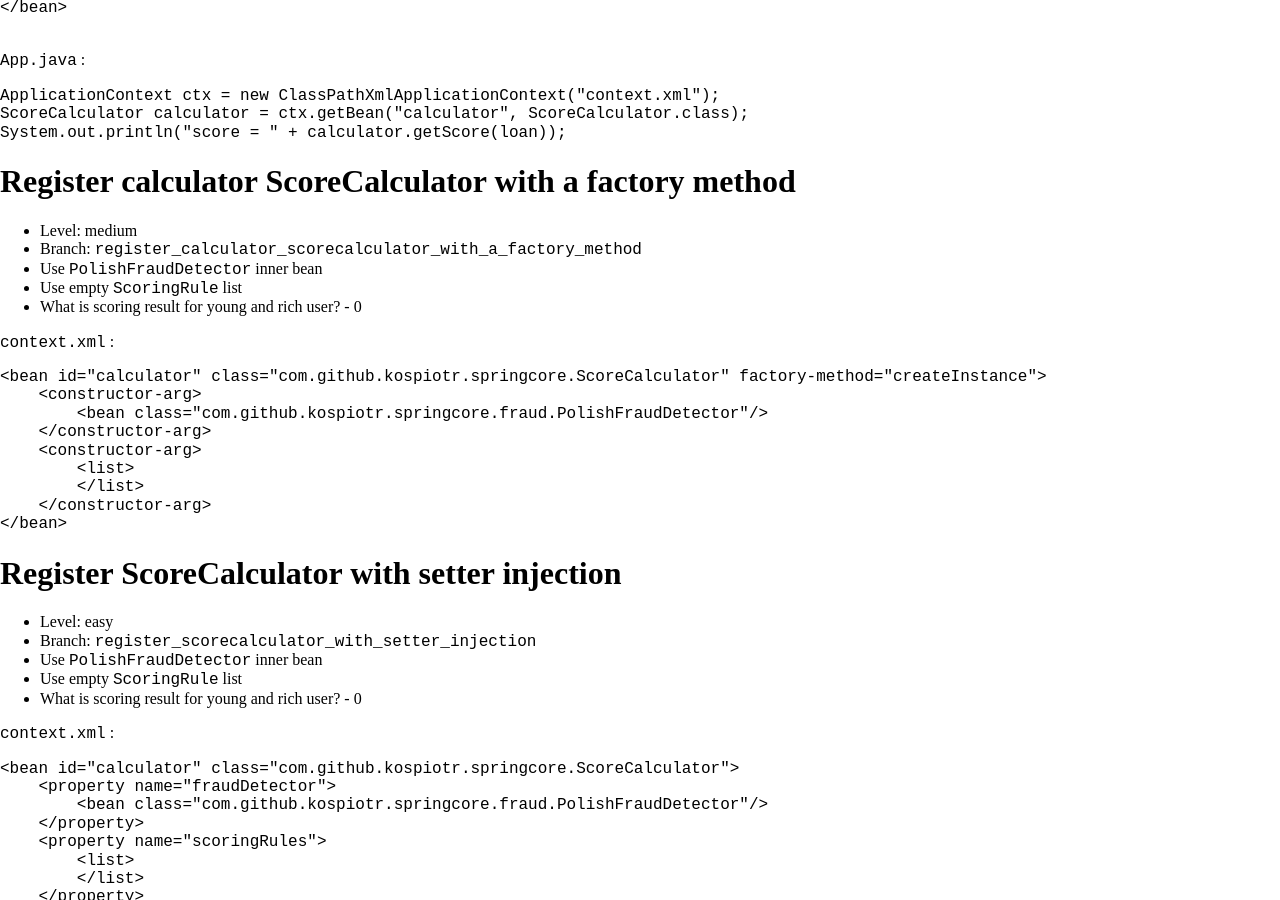
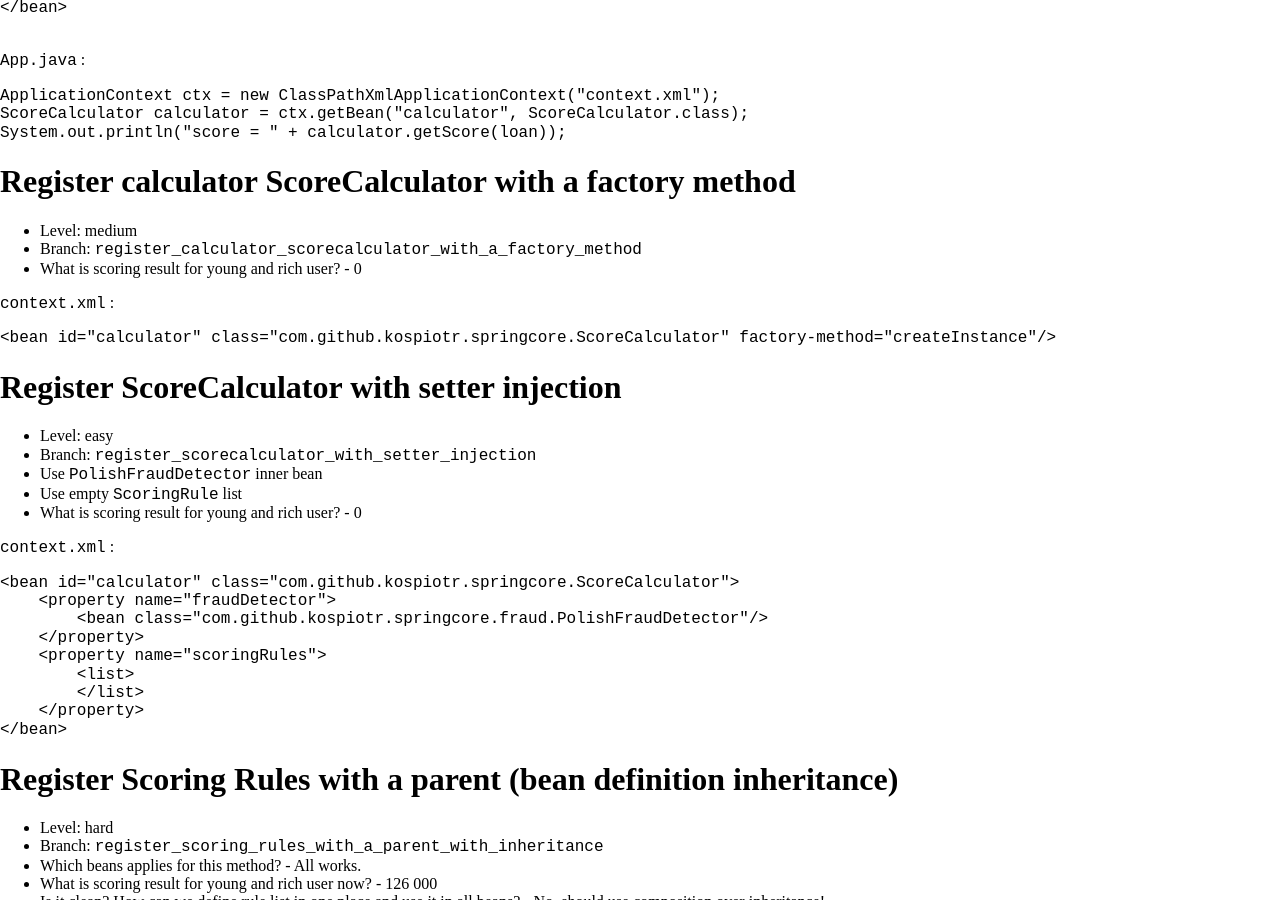
Before and after one commit to kospiotr/spring-core-workshops, a Jekyll site: the page built from solution.md, in a window 1280 px wide and 900 px high, scrolled down 520 px. Built offline with Jekyll 4.4.1, drawn with Linux system fonts in a browser that asks for light colours; nearby versions of some CDN libraries; library files that are not in the unit come from our copies; Markdown is read by kramdown in place of the engine named in the settings.

Commit message:
Update constructor and factory method

````diff
--- a/solution.md
+++ b/solution.md
@@ -37,22 +37,12 @@ System.out.println("score = " + calculator.getScore(loan));
 
 * Level: medium
 * Branch: ```register_calculator_scorecalculator_with_a_factory_method```
-* Use ```PolishFraudDetector``` inner bean
-* Use empty ```ScoringRule``` list
 * What is scoring result for young and rich user? - 0
 
 ```context.xml``` :
 
 ```xml
-<bean id="calculator" class="com.github.kospiotr.springcore.ScoreCalculator" factory-method="createInstance">
-    <constructor-arg>
-        <bean class="com.github.kospiotr.springcore.fraud.PolishFraudDetector"/>
-    </constructor-arg>
-    <constructor-arg>
-        <list>
-        </list>
-    </constructor-arg>
-</bean>
+<bean id="calculator" class="com.github.kospiotr.springcore.ScoreCalculator" factory-method="createInstance"/>
 ```
 
 # Register ScoreCalculator with setter injection
````
